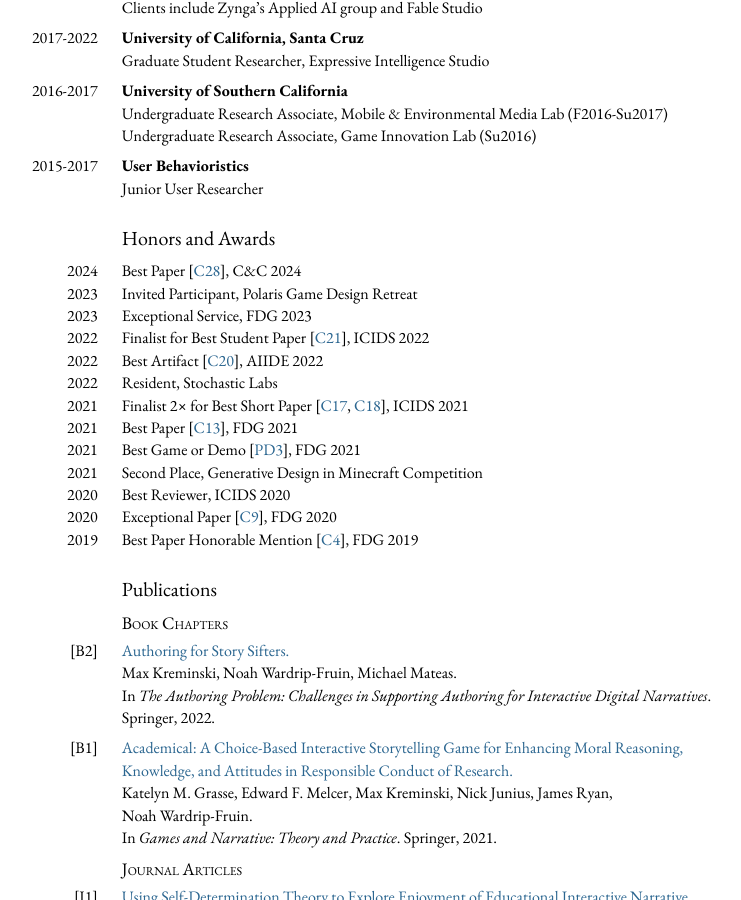
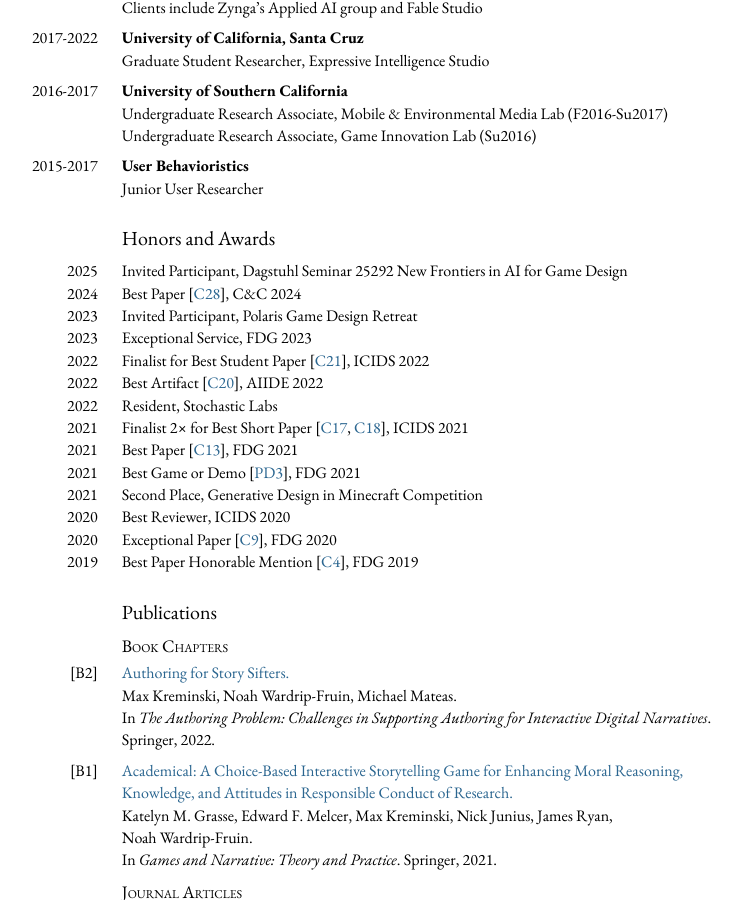
Before and after one commit to mkremins/mkremins.github.io, a Jekyll site: the page built from cv/index.html, in a window 1280 px wide and 900 px high, scrolled down 526 px. Shown: the whole window, without its empty margins (261-1002 px from the left). Built offline with Jekyll 4.4.1, drawn with Linux system fonts in a browser that asks for light colours.

Commit message:
Add Dagstuhl invite

```diff
--- a/cv/index.html
+++ b/cv/index.html
@@ -120,6 +120,10 @@ layout: null
     <section id="awards">
       <h2>Honors and Awards</h2>
       <div class="oneline-entries">
+        <div class="dated-entry">
+          <div class="dated-date">2025</div>
+          <div class="dated-content">Invited Participant, Dagstuhl Seminar 25292 New Frontiers in AI for Game Design</div>
+        </div>
         <div class="dated-entry">
           <div class="dated-date">2024</div>
           <div class="dated-content">Best Paper [<a href="#C28">C28</a>], C&C 2024</div>
```
